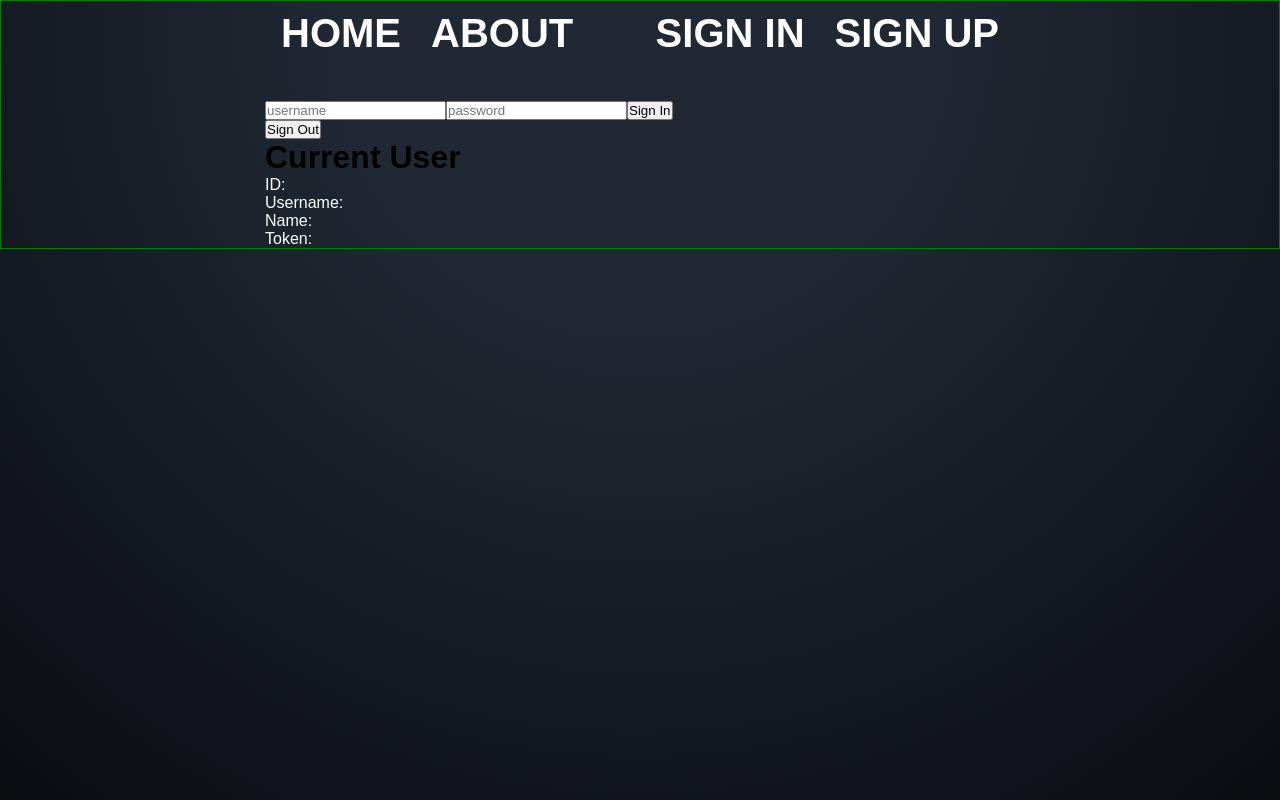
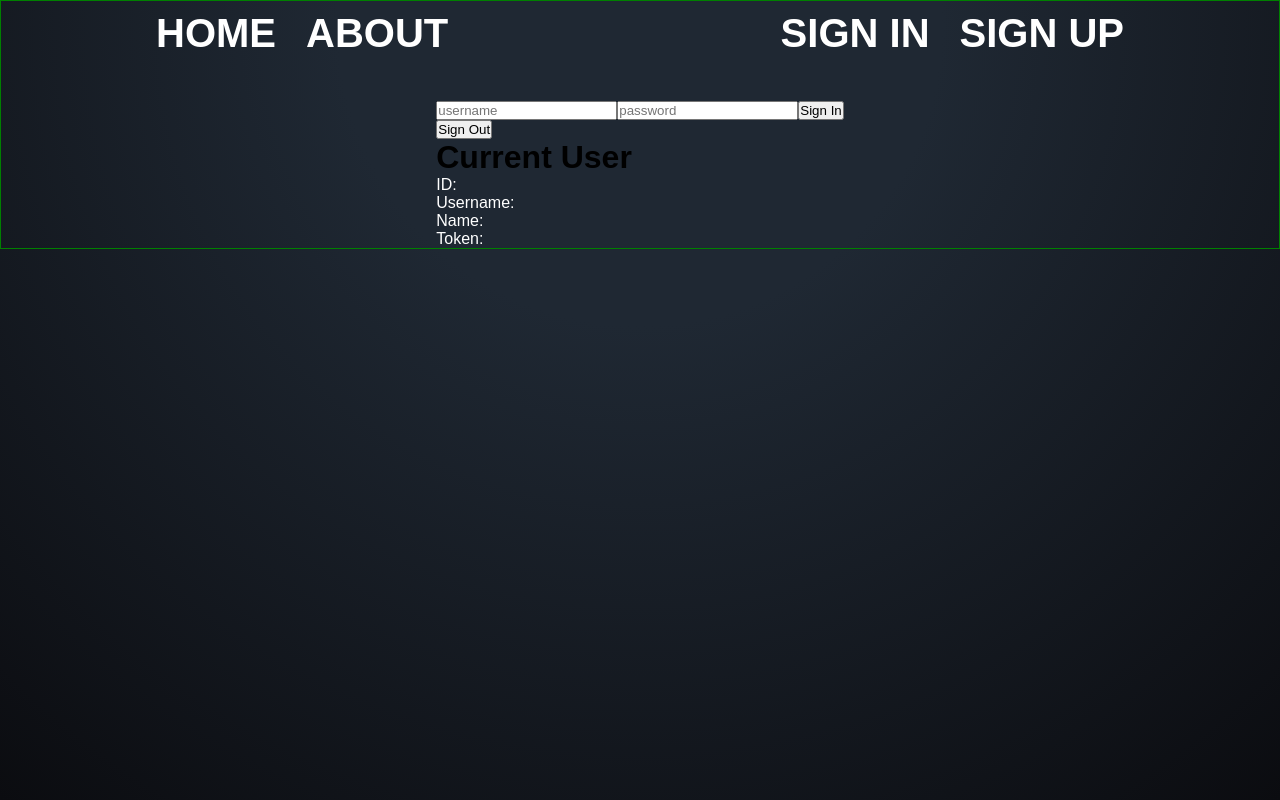
Before and after one commit to German-kos/Communion-Client, a React (Create React App) app in the folder client/: page / in a window 1280 px wide. Built offline with nearby package versions, Linux system fonts and the light colour scheme; a web font is replaced by a local one.

Commit message:
protected route added + clg cleanup

```diff
--- a/client/src/layout/Layout.tsx
+++ b/client/src/layout/Layout.tsx
@@ -22,7 +22,9 @@ function Layout() {
     <div className="layout-container">
       <div className="layout">
         <Navbar />
-        <Outlet />
+        <div className="layout_outlet_container">
+          <Outlet />
+        </div>
       </div>
     </div>
   );
--- a/client/src/layout/layout.css
+++ b/client/src/layout/layout.css
@@ -8,6 +8,7 @@
 
 .layout {
   max-width: 1000px;
+  width: 1000px;
   min-width: 750px;
   /* border-style: solid;
   border-color: white;
@@ -15,3 +16,8 @@
   justify-content: center;
   word-wrap: break-word;
 }
+
+.layout_outlet_container {
+  display: flex;
+  justify-content: center;
+}
--- a/client/src/pages/profile/profilePage.css
+++ b/client/src/pages/profile/profilePage.css
@@ -2,7 +2,7 @@
   display: flex;
   justify-content: center;
   align-items: center;
-  /* max-width: 700px; */
+  max-width: 500px;
   border: 3px solid #45a29d85;
   border-radius: 8px;
   padding: 10px;
--- a/client/src/router/Router.tsx
+++ b/client/src/router/Router.tsx
@@ -1,18 +1,27 @@
-import React from "react";
-import { BrowserRouter, Route, Routes } from "react-router-dom";
+import React, { useState } from "react";
+import { BrowserRouter, Navigate, Route, Routes } from "react-router-dom";
 import Layout from "layout/Layout";
 import UserTest from "components/user test/UserTest";
 import SignInDemo from "components/sign_in_demo/SignInDemo";
 import ProfilePage from "pages/profile/ProfilePage";
 import MyProfilePage from "pages/my_profile/MyProfilePage";
+import { IUser } from "interfaces/UserInterface";
+import store from "redux/store";
+import { current } from "@reduxjs/toolkit";
 function Router() {
+  const myProfileNavigator = () => {
+    const userJson = localStorage.getItem("currentUser");
+    if (userJson) return <MyProfilePage />;
+    return <Navigate to="/" />;
+  };
+
   return (
     <BrowserRouter>
       <Routes>
         <Route element={<Layout />}>
           <Route index element={<SignInDemo />} />
           <Route path="/profile/:username" element={<ProfilePage />} />
-          <Route path="/myprofile" element={<MyProfilePage />} />
+          <Route path="/myprofile" element={myProfileNavigator()} />
         </Route>
       </Routes>
     </BrowserRouter>
```
Also changed, not shown: client/src/components/navbar/Navbar.tsx (+1 -6 lines).
